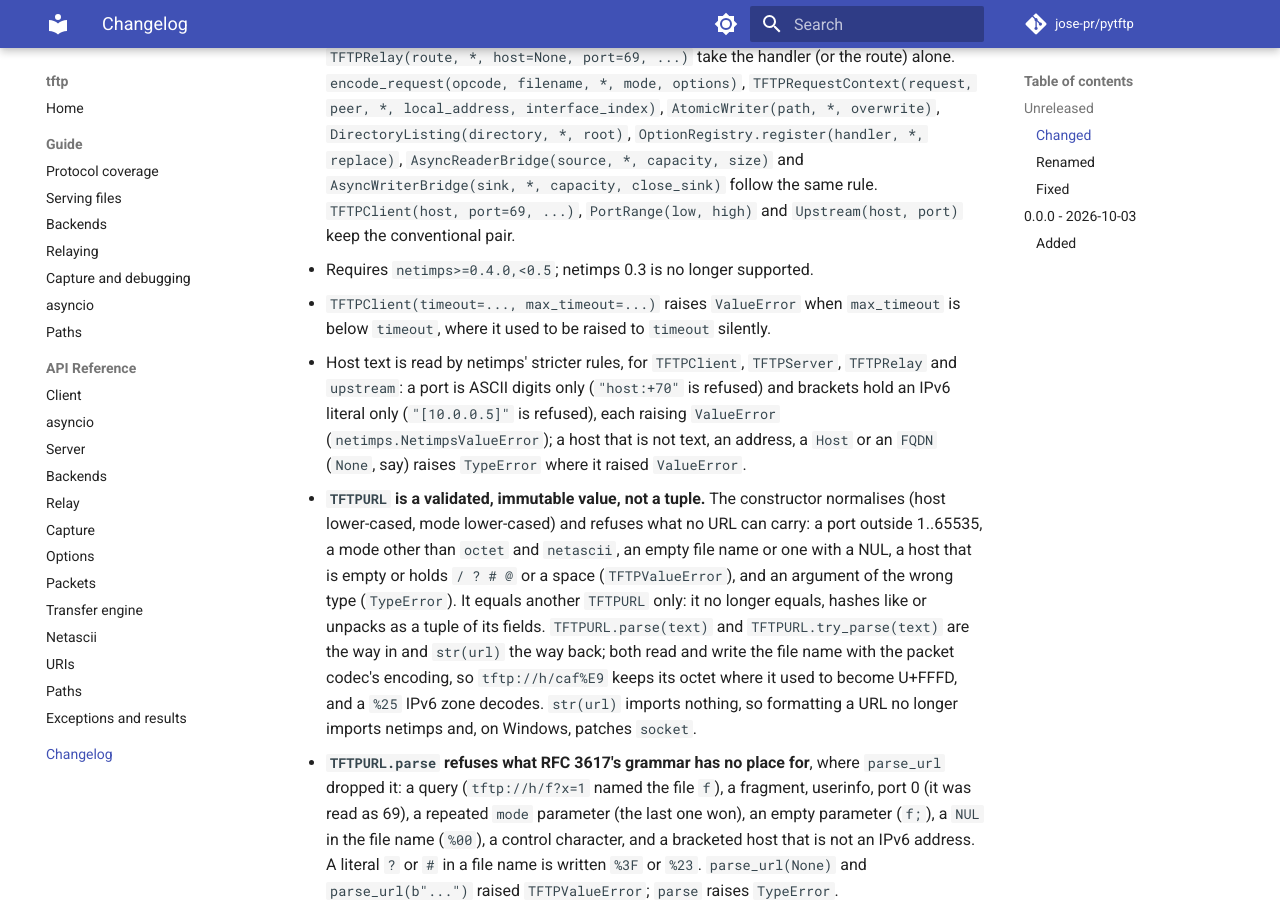
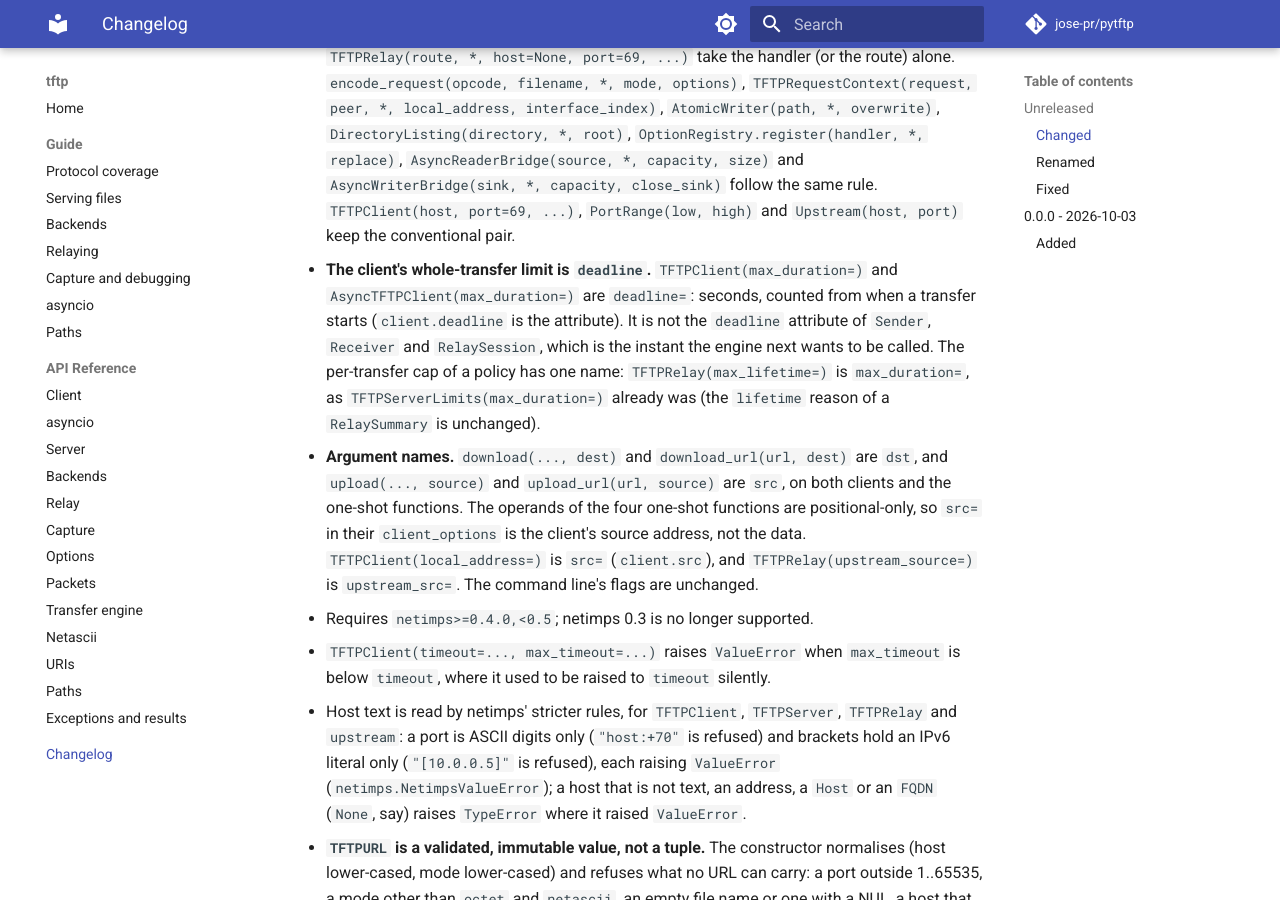
Before and after one commit to jose-pr/pytftp, an MkDocs documentation site: the page built from docs/changelog.md, in a window 1280 px wide and 900 px high, scrolled down 765 px. Built offline with MkDocs 1.6.1 and Material for MkDocs 9.7.7, drawn with Linux system fonts in a browser that asks for light colours; comment, search, counter and statistics services are not loaded.

Commit message:
refactor: the client's whole-transfer limit is deadline, and the source, destination and source-address arguments are src and dst
TFTPClient and AsyncTFTPClient take deadline instead of max_duration and src
instead of local_address. download and download_url take dst, upload and
upload_url take src, and the one-shot operands are positional-only so src=
still reaches the client. TFTPRelay takes max_duration and upstream_src.

```diff
--- a/CHANGELOG.md
+++ b/CHANGELOG.md
@@ -35,6 +35,21 @@ and this project adheres to [Semantic Versioning](https://semver.org/).
   capacity, size)` and `AsyncWriterBridge(sink, *, capacity, close_sink)` follow
   the same rule. `TFTPClient(host, port=69, ...)`, `PortRange(low, high)` and
   `Upstream(host, port)` keep the conventional pair.
+- **The client's whole-transfer limit is `deadline`.** `TFTPClient(max_duration=)`
+  and `AsyncTFTPClient(max_duration=)` are `deadline=`: seconds, counted from
+  when a transfer starts (`client.deadline` is the attribute). It is not the
+  `deadline` attribute of `Sender`, `Receiver` and `RelaySession`, which is the
+  instant the engine next wants to be called. The per-transfer cap of a policy
+  has one name: `TFTPRelay(max_lifetime=)` is `max_duration=`, as
+  `TFTPServerLimits(max_duration=)` already was (the `lifetime` reason of a
+  `RelaySummary` is unchanged).
+- **Argument names.** `download(..., dest)` and `download_url(url, dest)` are
+  `dst`, and `upload(..., source)` and `upload_url(url, source)` are `src`, on
+  both clients and the one-shot functions. The operands of the four one-shot
+  functions are positional-only, so `src=` in their `client_options` is
+  the client's source address, not the data. `TFTPClient(local_address=)` is
+  `src=` (`client.src`), and `TFTPRelay(upstream_source=)` is `upstream_src=`.
+  The command line's flags are unchanged.
 - Requires `netimps>=0.4.0,<0.5`; netimps 0.3 is no longer supported.
 - `TFTPClient(timeout=..., max_timeout=...)` raises `ValueError` when
   `max_timeout` is below `timeout`, where it used to be raised to `timeout`
```
Also changed, not shown: docs/relay.md (+1 -1 lines), src/tftp/AGENTS.md (+25 -17 lines), 10 other files.
